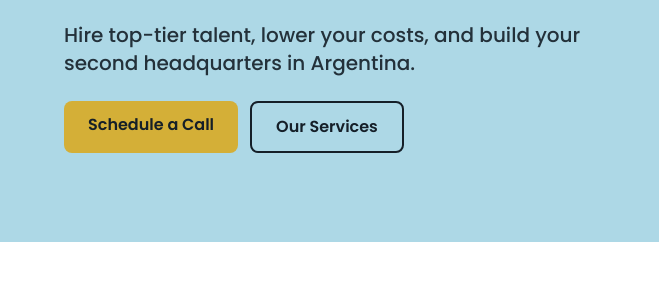
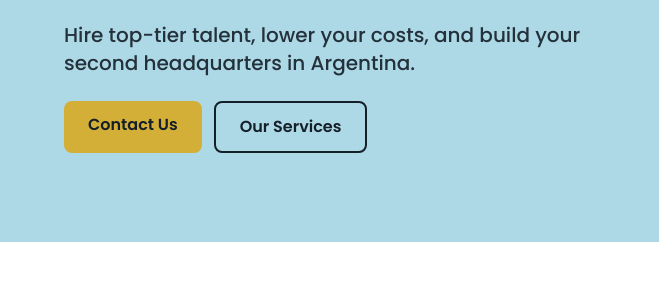
Before and after one commit to salixlabs/o2, an Astro site: page / in a window 1280 px wide. Shown: the part 398-685 px from the top of the page, 0-659 px from the left. Built offline with nearby package versions, Linux system fonts and the light colour scheme; Astro itself is replaced by a stand-in of ours.

Commit message:
fix text on buttons

```diff
--- a/src/components/Hero.astro
+++ b/src/components/Hero.astro
@@ -8,10 +8,9 @@
           Hire top-tier talent, lower your costs, and build your second headquarters in Argentina.
         </p>
         <div class="flex gap-3">
-          <a href="https://calendar.google.com/calendar/u/0/appointments/schedules/AcZssZ2EV4apkqKge60YgDrj2V7n56gxwNEy2yXWefVfPuiie42bTJWl2EXr4H_3P9-g2hgYaQ3dljOU?gv=true"
-             class="bg-gold text-dark-blue py-3 px-6 rounded-lg font-semibold no-underline hover:bg-[#c19b2f] transition"
-             target="_blank">
-            Schedule a Call
+          <a href="/contact-us/"
+             class="bg-gold text-dark-blue py-3 px-6 rounded-lg font-semibold no-underline hover:bg-[#c19b2f] transition">
+            Contact Us
           </a>
           <a href="/pricing/"
              class="border-2 border-dark-blue bg-transparent text-dark-blue py-3 px-6 rounded-lg font-semibold hover:bg-dark-blue hover:text-gold transition">
--- a/src/components/Navbar.astro
+++ b/src/components/Navbar.astro
@@ -8,7 +8,7 @@
             <li><a href="/pricing/" class="block py-3 px-4 text-white font-medium">Pricing</a></li>
             <li><a href="/faq/" class="block py-3 px-4 text-white font-medium">FAQ</a></li>
             <li><a href="/blog/" class="block py-3 px-4 text-white font-medium">Resources</a></li>
-            <li><a href="/contact-us/" target="_blank" class="bg-gold font-semibold text-dark-blue py-3 px-6 rounded-xl ml-2">Contact Us</a></li>
+            <li><a href="/contact-us/" class="bg-gold font-semibold text-dark-blue py-3 px-6 rounded-xl ml-2">Contact Us</a></li>
         </ul>
         <button
         id="menu-toggle"
```
